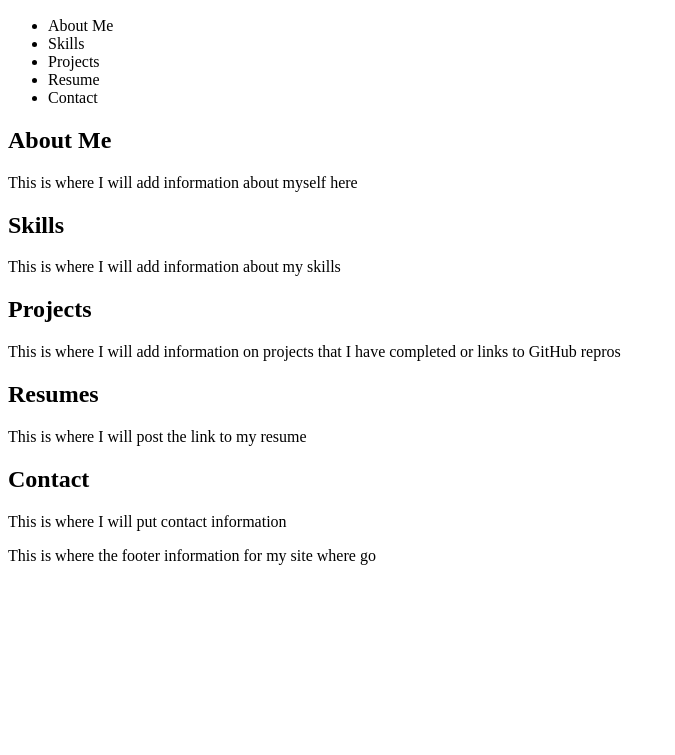
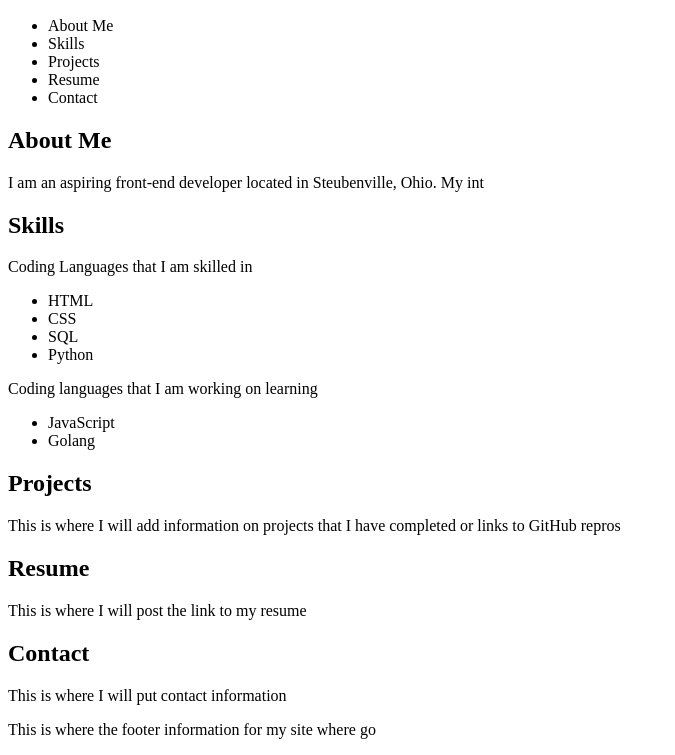
Before and after one commit to Burzerk1992/Burzerk1992.github.io, a plain HTML site: page index.html in a window 1280 px wide. Shown: the part 50-805 px from the top of the page, without its empty margins (0-675 px from the left). Drawn offline with Linux system fonts and the light colour scheme.

Commit message:
Update index.html

```diff
--- a/index.html
+++ b/index.html
@@ -10,42 +10,53 @@
     <nav>
       <h1>Kevin Childers</h1>
       <ul>
-        <li>About Me</li>
-        <li>Skills</li>
-        <li>Projects</li>
-        <li>Resume</li>
-        <li>Contact</li>
+        <li href='#AboutMe'>About Me</li>
+        <li href='#Skills'>Skills</li>
+        <li href='#Projects'>Projects</li>
+        <li href='#Resume'>Resume</li>
+        <li href='#Contact'>Contact</li>
       </ul>
     </nav>
   </header>
 
   <body>
     <!-- This is the about me section -->
-    <section>
+    <section id="AboutMe">
       <h2>About Me</h2>
-      <p>This is where I will add information about myself here</p>
+      <p>I am an aspiring front-end developer located in Steubenville, Ohio. My int</p>
     </section>
 
     <!-- This is the skills section -->
-    <section>
+    <section id="Skills">
       <h2>Skills</h2>
-      <p>This is where I will add information about my skills </p>
+      <p>Coding Languages that I am skilled in</p>
+      <ul>
+        <li>HTML</li>
+        <li>CSS</li>
+        <li>SQL</li>
+        <li>Python</li>
+      </ul>
+      <p>Coding languages that I am working on learning</p>
+      <ul>
+        <li>JavaScript</li>
+        <li>Golang</li>
+      </ul>
     </section>
 
     <!-- This is the projects section -->
-    <section>
+    <section id="Projects">
       <h2>Projects</h2>
       <p>This is where I will add information on projects that I have completed or links to GitHub repros</p>
     </section>
 
     <!-- This is the resume section -->
-    <section>
-      <h2>Resumes</h2>
+    <section id="Resume">
+      <h2>Resume</h2>
       <p>This is where I will post the link to my resume</p>
     </section>
 
     <!-- This is the contact section -->
-    <section>
+    <section id="Contact">
       <h2>Contact</h2>
       <p>This is where I will put contact information</p>
     </section>
```
